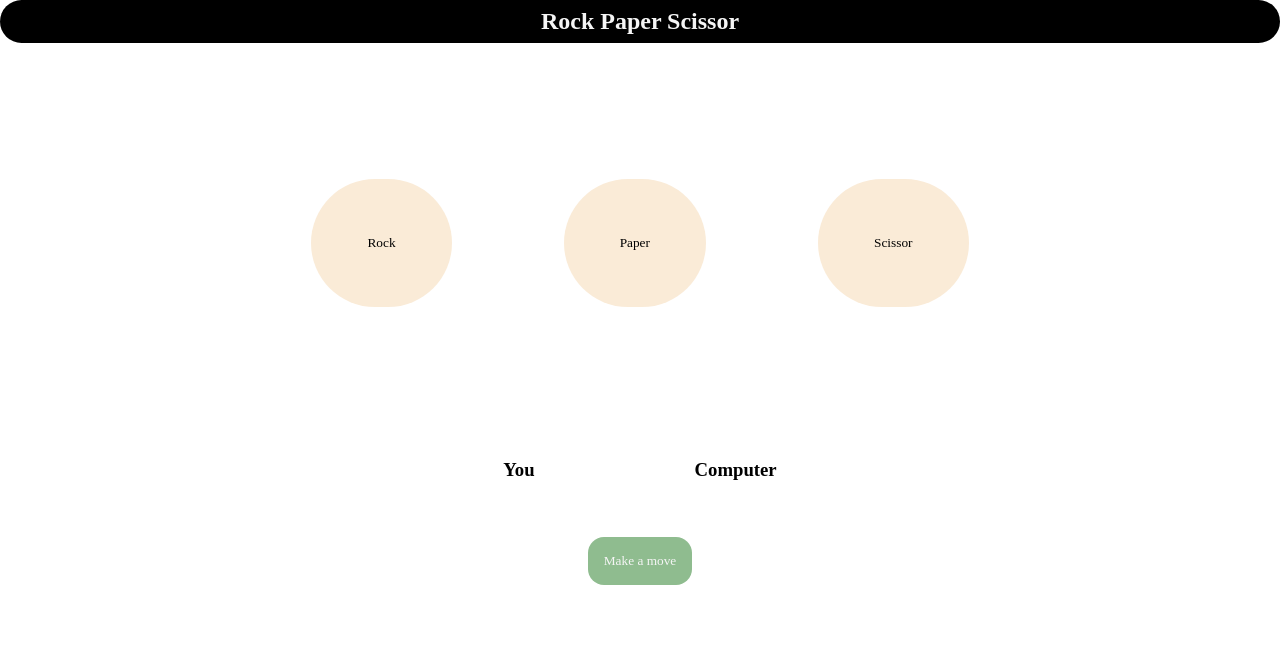
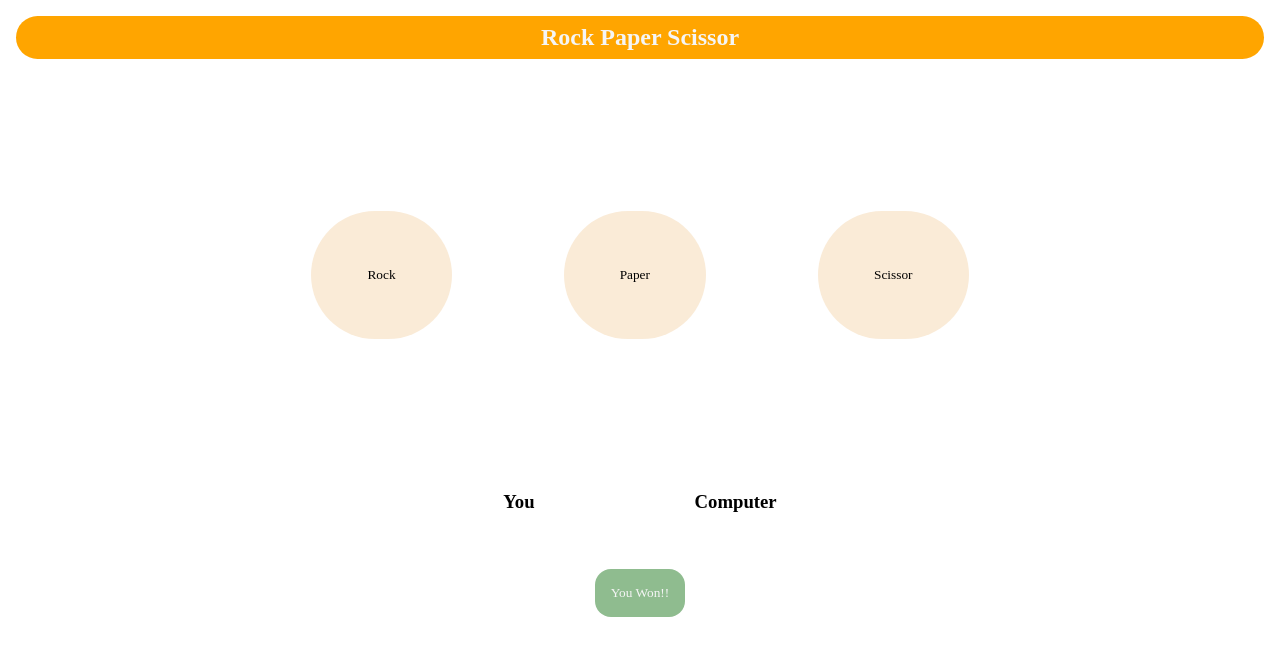
Before and after one commit to BalasaitejaG/Projects, a plain HTML site: page Rock-Paper-scissors/index.html in a window 1280 px wide. Both pictures are taken after a click on the button "Rock". Drawn offline with Linux system fonts and the light colour scheme.

Commit message:
all done,only numbers need to be added who won the most

```diff
--- a/Rock-Paper-scissors/script.js
+++ b/Rock-Paper-scissors/script.js
@@ -1,11 +1,34 @@
+// here in random function 0 = rock , 1 = paper , 2 = scissor
 let btns = document.querySelectorAll(".clicker");
+let result = document.querySelector(".move");
 
-btns.forEach((btn) => {
+btns.forEach((btn, index) => {
   btn.addEventListener("mouseover", () => {
-    btn.style.border = "5px solid rosybrown";
+    btn.style.border = "5px solid orange";
   });
 
   btn.addEventListener("mouseout", () => {
     btn.style.border = "none";
   });
+
+  btn.addEventListener("click", () => {
+    let computer_move = Math.floor(Math.random() * 3);
+    console.log(`Button ${index} clicked`);
+    console.log(`Computer move: ${computer_move}`);
+
+    if (index === computer_move) {
+      result.innerHTML = "It's a draw";
+      result.style.background = "orange";
+    } else if (
+      (index === 0 && computer_move === 1) ||
+      (index === 1 && computer_move === 2) ||
+      (index === 2 && computer_move === 0)
+    ) {
+      result.innerHTML = "Computer won!!, You Lose";
+      result.style.background = "red";
+    } else {
+      result.innerHTML = "You Won!!";
+      result.style.background = "darkseagreen";
+    }
+  });
 });
--- a/Rock-Paper-scissors/style.css
+++ b/Rock-Paper-scissors/style.css
@@ -13,8 +13,9 @@ body {
   display: flex;
   justify-content: center;
   align-items: center;
-  background-color: black;
+  background-color:orange;
   color: whitesmoke;
+  margin: 1rem;
   padding: 0.5rem;
   border-radius: 5rem;
 }
```
